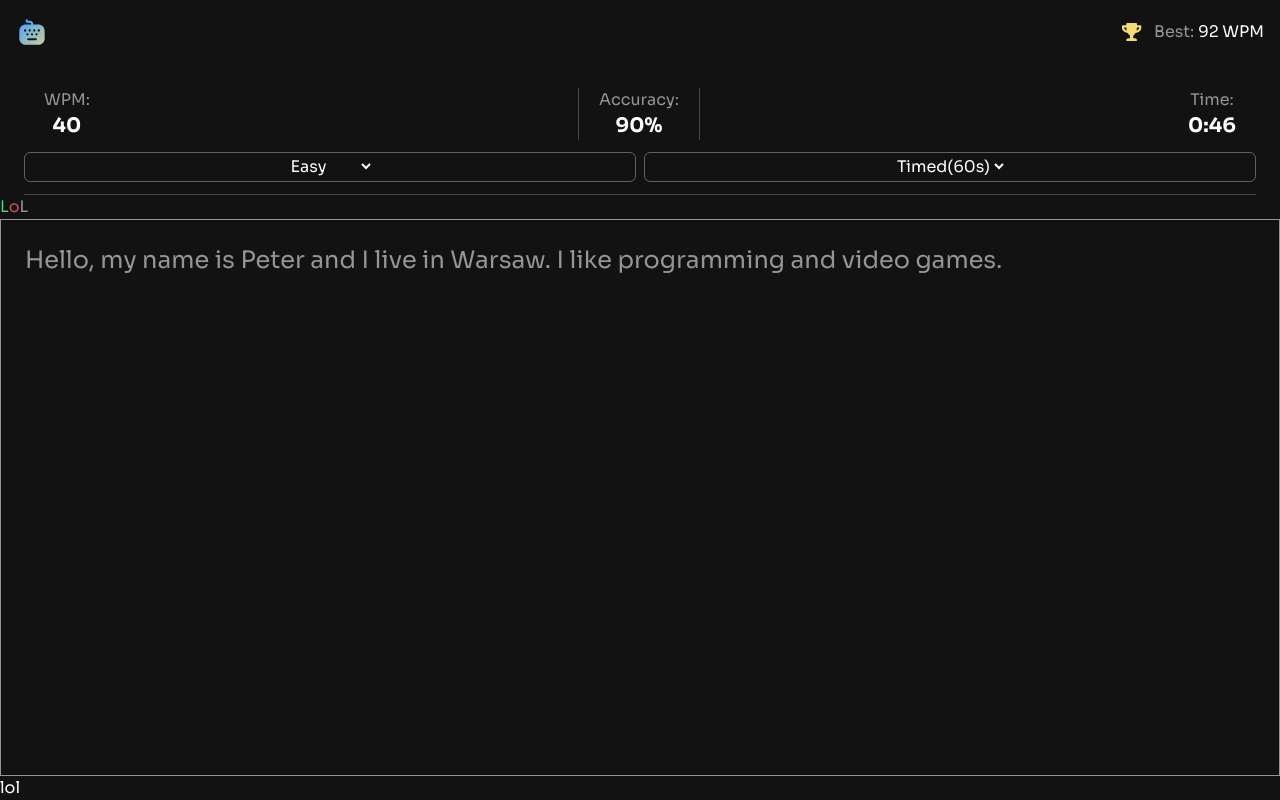
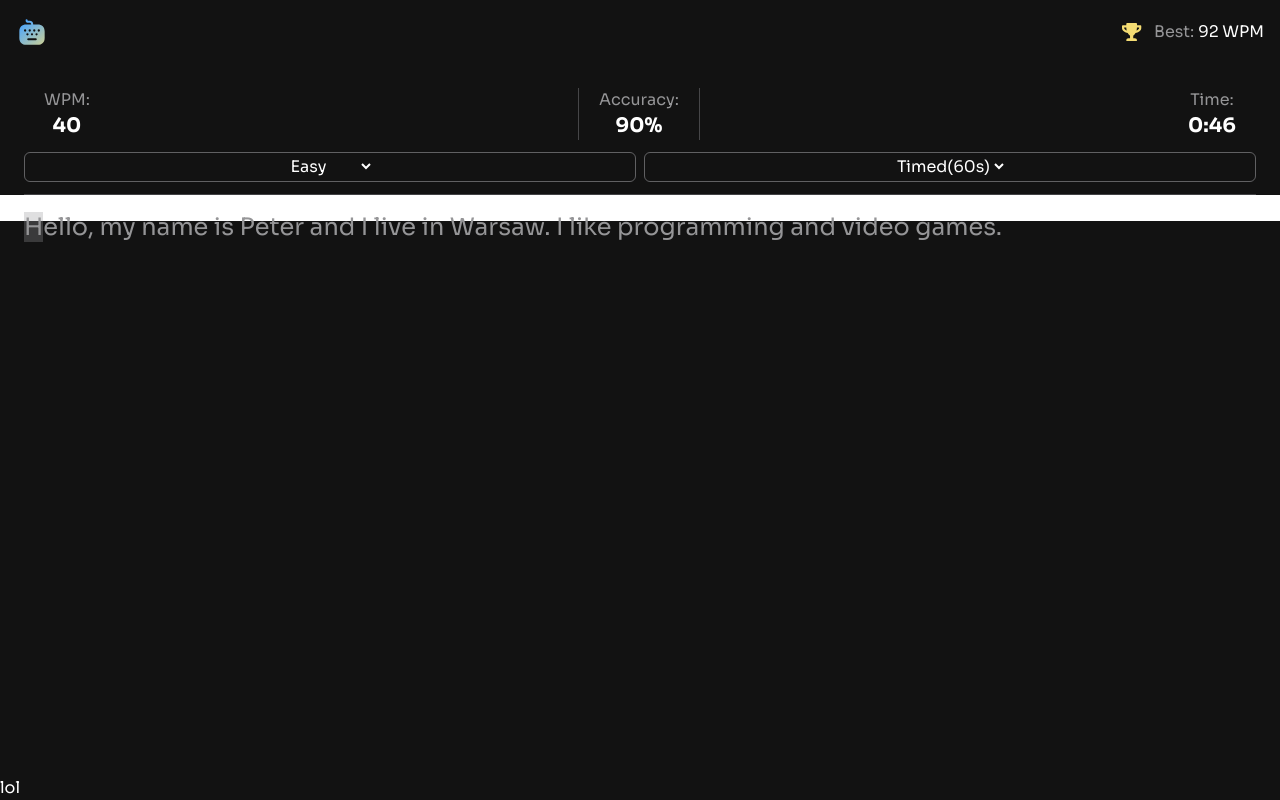
Before and after one commit to p-glazowski/type-racer, a Next.js app: page / in a window 1280 px wide. Built offline with nearby package versions, Linux system fonts and the light colour scheme.

Commit message:
trying logic

```diff
--- a/app/page.tsx
+++ b/app/page.tsx
@@ -11,21 +11,40 @@ import Select from '@/components/Inputs/Option';
 import Option from '@/components/Inputs/Option';
 import TextField from '@/components/TextField';
 import { Span } from 'next/dist/trace';
+import { useState } from 'react';
 
 export default function Page() {
+  const [wordNow, setWordNow] = useState(0);
+  const letters = 'qwertyuiopasdfghjklzxcvbnm,. ';
+  const [typedLetters, setTypedLetters] = useState<string>();
+  console.log(typedLetters);
   const text =
     'Hello, my name is Peter and I live in Warsaw. I like programming and video games.';
 
   const writtenText = text.split('');
-  const wordtest = [
+  const wordtestx = [
     { id: 0, typed: true, correct: true, letter: 'L' },
     { id: 1, typed: true, correct: false, letter: 'o' },
     { id: 2, typed: false, correct: true, letter: 'L' },
   ];
 
+  let id = 0;
+
+  const wordTest = text.split('').map((letter) => {
+    return { id: id++, typed: false, correct: false, letter: letter };
+  });
+
   //EVERY TEXT CHANGED INTO ARRAY WITH OBJECT WITH EACH LETTER ABOVE, WE SHOW THE TEXT AND HAVE FUNCTION THAT CHECKS IF OUR TYPED OBJECT WITH ID SAME AND THE SAME LETTER IS IN THE SAME POSITION MAYBE?
 
-  console.log(writtenText);
+  function pressDown(e) {
+    if (e.key === 'Backspace') {
+      setWordNow((pS) => (pS === 0 ? pS : pS - 1));
+    }
+
+    if (letters.split('').includes(e.key)) {
+      setWordNow((pS) => pS + 1);
+    }
+  }
 
   return (
     <main className="flex flex-col flex-1">
@@ -57,17 +76,36 @@ export default function Page() {
           </InputSelect>
         </OptionContainer>
       </TopContainer>
-      <div>
-        {wordtest.map((letter) => (
+      {/*
+      <TextField>
+        {wordTest.map((letter) => (
           <span
             key={letter.id}
-            className={`${letter.typed ? (letter.correct ? 'text-my-green-500' : 'text-my-red-500') : 'text-my-neutral-400'}`}
+            className={`${letter.typed ? (letter.correct ? 'text-my-green-500' : 'text-my-red-500') : 'text-my-neutral-400'} ${wordNow >= letter.id && !letter.typed ? 'bg-my-neutral-400/30' : ''} text-2xl`}
           >
             {letter.letter}
           </span>
         ))}
+      </TextField> */}
+      <div className="flex-1 relative">
+        <div className="absolute left-6 right-6 top-4">
+          {' '}
+          {wordTest.map((letter) => (
+            <span
+              key={letter.id}
+              className={`${letter.typed ? (letter.correct ? 'text-my-green-500' : 'text-my-red-500') : 'text-my-neutral-400'} ${wordNow >= letter.id && !letter.typed ? 'bg-my-neutral-400/30' : ''} text-2xl`}
+            >
+              {letter.letter}
+            </span>
+          ))}
+        </div>
+        <input
+          className="w-full text-black border-white  bg-white border"
+          onChange={(e) => {
+            setTypedLetters((pS) => e.target.value);
+          }}
+        ></input>
       </div>
-      <TextField>{text}</TextField>
     </main>
   );
 }
--- a/components/TextField.tsx
+++ b/components/TextField.tsx
@@ -6,7 +6,10 @@ interface Props {
 
 export default function TextField({ children }: Props) {
   return (
-    <div className="p-6 text-2xl text-my-neutral-400 border flex-1">
+    <div
+      className="p-6 text-2xl text-my-neutral-400 border flex-1"
+      tabIndex={0}
+    >
       {children}
     </div>
   );
```
